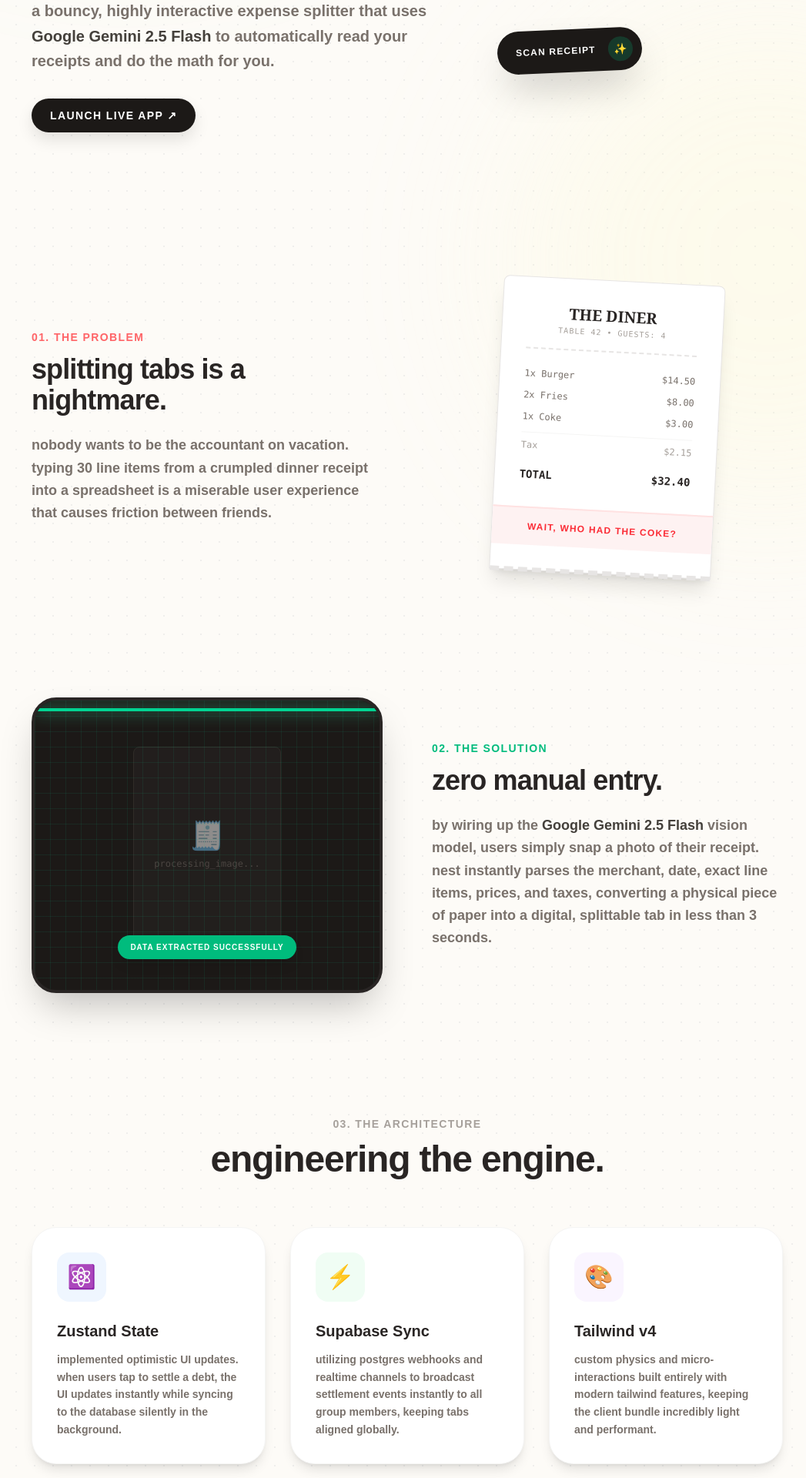
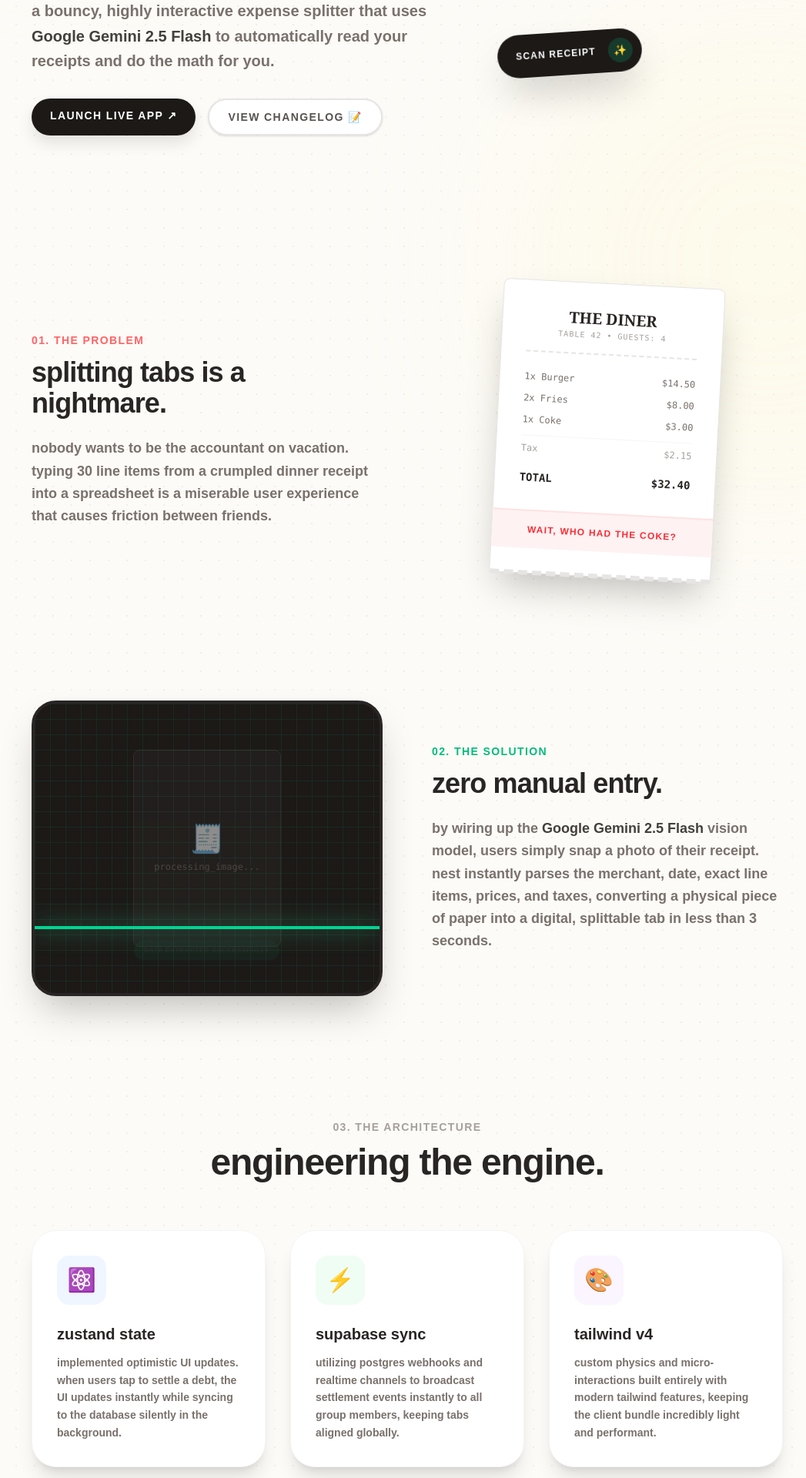
Before and after one commit to fernandohalim/client-porto, a Next.js app: page /projects/nest in a window 1280 px wide. Shown: the part 460-2380 px from the top of the page at 77% size, without its empty margins (111-1158 px from the left). Built offline with nearby package versions, Linux system fonts and the light colour scheme.

Commit message:
fix animation

```diff
--- /dev/null
+++ b/global.d.ts
@@ -0,0 +1 @@
+declare module '*.css';
--- a/src/app/projects/nest/page.tsx
+++ b/src/app/projects/nest/page.tsx
@@ -2,15 +2,44 @@
 
 import { motion, Variants } from "framer-motion";
 import Link from "next/link";
+import { useEffect } from "react";
 
 export default function NestCaseStudy() {
-  // variants for staggered animations
+  // force scroll to top instantly on mount to prevent router scroll jank
+  useEffect(() => {
+    document.documentElement.classList.remove("scroll-smooth");
+    window.scrollTo(0, 0);
+
+    const timer = setTimeout(() => {
+      document.documentElement.classList.add("scroll-smooth");
+    }, 100);
+
+    // THE CLEANUP: when leaving this page, remove the forced white background
+    // so the layout can smoothly crossfade back to black!
+    return () => {
+      clearTimeout(timer);
+      const layout = document.getElementById("global-layout");
+      if (layout) {
+        layout.style.transition = ""; // restore tailwind's transition
+        layout.style.backgroundColor = ""; // clear the forced color
+      }
+    };
+  }, []);
+
+  // upgraded wild 3d spring variants
   const fadeUp: Variants = {
-    hidden: { opacity: 0, y: 30 },
+    hidden: { opacity: 0, y: 50, scale: 0.9, rotateX: 20 },
     visible: {
       opacity: 1,
       y: 0,
-      transition: { type: "spring", stiffness: 300, damping: 24 },
+      scale: 1,
+      rotateX: 0,
+      transition: {
+        type: "spring",
+        stiffness: 250,
+        damping: 18,
+        mass: 0.8,
+      },
     },
   };
 
@@ -19,16 +48,21 @@ export default function NestCaseStudy() {
       className="min-h-screen bg-[#fdfbf7] text-stone-800 font-sans selection:bg-emerald-200 selection:text-emerald-900 pb-32 relative overflow-hidden"
       style={{ fontFamily: "'Geist', sans-serif" }}
     >
-      {/* --- organic background textures --- */}
-      <div className="absolute inset-0 z-0 pointer-events-none overflow-hidden flex items-start justify-center">
+      {/* --- organic background textures (now these fade in, but the solid background is instant!) --- */}
+      <motion.div
+        initial={{ opacity: 0 }}
+        animate={{ opacity: 1 }}
+        transition={{ duration: 0.6 }}
+        className="absolute inset-0 z-0 pointer-events-none overflow-hidden flex items-start justify-center"
+      >
         {/* subtle dot grid */}
-        <div className="absolute inset-0 bg-[radial-gradient(#e5e5e5_1px,transparent_1px)] bg-size-[24px_24px] opacity-60"></div>
+        <div className="absolute inset-0 bg-[radial-gradient(#e5e5e5_1px,transparent_1px)] bg-[size:24px_24px] opacity-60"></div>
 
         {/* massive breathing gradient orbs */}
         <motion.div
           animate={{ scale: [1, 1.05, 1], opacity: [0.3, 0.5, 0.3] }}
           transition={{ duration: 8, repeat: Infinity, ease: "easeInOut" }}
-          className="absolute -top-[20%] -left-[10%] w-200 h-200 bg-emerald-200/40 rounded-full blur-[120px]"
+          className="absolute -top-[20%] -left-[10%] w-[800px] h-[800px] bg-emerald-200/40 rounded-full blur-[120px]"
         />
         <motion.div
           animate={{ scale: [1, 1.1, 1], opacity: [0.2, 0.4, 0.2] }}
@@ -38,16 +72,16 @@ export default function NestCaseStudy() {
             ease: "easeInOut",
             delay: 1,
           }}
-          className="absolute top-[20%] -right-[10%] w-150 h-150 bg-yellow-100/50 rounded-full blur-[100px]"
+          className="absolute top-[20%] -right-[10%] w-[600px] h-[600px] bg-yellow-100/50 rounded-full blur-[100px]"
         />
-      </div>
+      </motion.div>
 
-      <div className="max-w-5xl mx-auto px-6 pt-12 md:pt-24 relative z-10">
+      <div className="max-w-5xl mx-auto px-6 pt-12 md:pt-24 relative z-10 perspective-1000">
         {/* terminal escape hatch */}
         <motion.div
-          initial={{ opacity: 0, x: -20 }}
-          animate={{ opacity: 1, x: 0 }}
-          transition={{ delay: 0.2 }}
+          initial={{ opacity: 0, x: -40, rotateY: 10 }}
+          animate={{ opacity: 1, x: 0, rotateY: 0 }}
+          transition={{ type: "spring", delay: 0.2, stiffness: 200 }}
         >
           <Link
             href="/"
@@ -65,9 +99,10 @@ export default function NestCaseStudy() {
           <motion.div
             className="w-full md:w-3/5"
             initial="hidden"
-            animate="visible"
+            whileInView="visible"
+            viewport={{ once: false, amount: 0.3 }}
             variants={{
-              visible: { transition: { staggerChildren: 0.1 } },
+              visible: { transition: { staggerChildren: 0.15 } },
             }}
           >
             <motion.div
@@ -85,7 +120,7 @@ export default function NestCaseStudy() {
               className="text-5xl md:text-7xl font-black tracking-tighter text-stone-800 mb-6 leading-[1.1]"
             >
               how i built <br />
-              <span className="text-transparent bg-clip-text bg-linear-to-r from-emerald-600 to-teal-500">
+              <span className="text-transparent bg-clip-text bg-gradient-to-r from-emerald-600 to-teal-500">
                 nest.
               </span>{" "}
               🐣
@@ -102,14 +137,22 @@ export default function NestCaseStudy() {
               to automatically read your receipts and do the math for you.
             </motion.p>
 
-            <motion.div variants={fadeUp} className="flex gap-4">
+            <motion.div variants={fadeUp} className="flex flex-wrap gap-4">
               <a
                 href="https://nest-splitbill-app.vercel.app"
                 target="_blank"
                 rel="noreferrer"
-                className="px-6 py-3 bg-stone-900 text-white rounded-full font-black tracking-widest uppercase text-sm shadow-[0_10px_20px_rgba(0,0,0,0.1)] hover:bg-emerald-600 hover:shadow-[0_10px_20px_rgba(16,185,129,0.2)] hover:-translate-y-1 transition-all"
+                className="px-6 py-3 bg-stone-900 text-white rounded-full font-black tracking-widest uppercase text-sm shadow-[0_10px_20px_rgba(0,0,0,0.1)] hover:bg-emerald-600 hover:shadow-[0_10px_20px_rgba(16,185,129,0.2)] hover:-translate-y-1 hover:scale-105 active:scale-95 transition-all"
               >
                 launch live app ↗
+              </a>
+              <a
+                href="https://nest-splitbill-app.vercel.app/changelog"
+                target="_blank"
+                rel="noreferrer"
+                className="px-6 py-3 bg-white text-stone-600 border-2 border-stone-200 rounded-full font-black tracking-widest uppercase text-sm shadow-sm hover:border-emerald-200 hover:text-emerald-700 hover:-translate-y-1 hover:scale-105 active:scale-95 transition-all"
+              >
+                view changelog 📝
               </a>
             </motion.div>
           </motion.div>
@@ -117,9 +160,13 @@ export default function NestCaseStudy() {
           {/* Hero Floating UI Cluster */}
           <div className="w-full md:w-2/5 h-80 relative hidden md:block perspective-1000">
             <motion.div
-              animate={{ y: [0, -15, 0], rotateZ: [6, 4, 6] }}
+              animate={{
+                y: [0, -20, 0],
+                rotateZ: [6, 2, 6],
+                rotateX: [0, 10, 0],
+              }}
               transition={{ duration: 5, repeat: Infinity, ease: "easeInOut" }}
-              className="absolute top-10 right-10 bg-white border border-stone-100 shadow-xl rounded-2xl p-4 flex items-center gap-3 z-10"
+              className="absolute top-10 right-10 bg-white border border-stone-100 shadow-2xl rounded-2xl p-4 flex items-center gap-3 z-10"
             >
               <div className="w-10 h-10 rounded-full bg-emerald-100 text-emerald-600 flex items-center justify-center font-black">
                 FH
@@ -133,7 +180,11 @@ export default function NestCaseStudy() {
             </motion.div>
 
             <motion.div
-              animate={{ y: [0, 20, 0], rotateZ: [-3, -1, -3] }}
+              animate={{
+                y: [0, 25, 0],
+                rotateZ: [-3, -6, -3],
+                rotateY: [0, -10, 0],
+              }}
               transition={{
                 duration: 6,
                 repeat: Infinity,
@@ -158,9 +209,9 @@ export default function NestCaseStudy() {
           <motion.section
             initial="hidden"
             whileInView="visible"
-            viewport={{ once: true, margin: "-100px" }}
+            viewport={{ once: false, amount: 0.4 }}
             variants={{ visible: { transition: { staggerChildren: 0.2 } } }}
-            className="grid grid-cols-1 md:grid-cols-2 gap-16 items-center"
+            className="grid grid-cols-1 md:grid-cols-2 gap-16 items-center perspective-1000"
           >
             <motion.div variants={fadeUp}>
               <div className="text-red-400 font-black text-sm tracking-widest uppercase mb-3">
@@ -179,11 +230,12 @@ export default function NestCaseStudy() {
             {/* The physical receipt mock */}
             <motion.div
               variants={fadeUp}
-              className="relative flex justify-center perspective-1000"
+              className="relative flex justify-center"
             >
               <motion.div
-                whileHover={{ rotateZ: 0, scale: 1.05 }}
-                className="bg-white p-8 w-72 rounded-t-lg shadow-xl border border-stone-200 transform rotate-3"
+                whileHover={{ rotateZ: 0, scale: 1.1, y: -10 }}
+                transition={{ type: "spring", stiffness: 300, damping: 20 }}
+                className="bg-white p-8 w-72 rounded-t-lg shadow-2xl border border-stone-200 transform rotate-3"
               >
                 {/* zig-zag tear effect at bottom */}
                 <div className="absolute bottom-0 left-0 w-full border-b-[6px] border-dashed border-stone-200 translate-y-0.75"></div>
@@ -233,9 +285,9 @@ export default function NestCaseStudy() {
           <motion.section
             initial="hidden"
             whileInView="visible"
-            viewport={{ once: true, margin: "-100px" }}
+            viewport={{ once: false, amount: 0.4 }}
             variants={{ visible: { transition: { staggerChildren: 0.2 } } }}
-            className="grid grid-cols-1 md:grid-cols-2 gap-16 items-center"
+            className="grid grid-cols-1 md:grid-cols-2 gap-16 items-center perspective-1000"
           >
             {/* The laser scanner mock */}
             <motion.div
@@ -243,7 +295,7 @@ export default function NestCaseStudy() {
               className="order-2 md:order-1 relative h-96 bg-stone-900 rounded-4xl overflow-hidden border-4 border-stone-800 shadow-2xl flex items-center justify-center group"
             >
               {/* placeholder image for the receipt photo */}
-              <div className="w-48 h-64 bg-stone-800 rounded-lg border border-stone-700 flex flex-col items-center justify-center opacity-50">
+              <div className="w-48 h-64 bg-stone-800 rounded-lg border border-stone-700 flex flex-col items-center justify-center opacity-50 transform group-hover:scale-105 transition-transform duration-700">
                 <span className="text-4xl mb-2">🧾</span>
                 <span className="text-stone-500 font-mono text-xs">
                   processing_image...
@@ -253,18 +305,18 @@ export default function NestCaseStudy() {
               {/* The sweeping laser */}
               <motion.div
                 animate={{ top: ["0%", "100%", "0%"] }}
-                transition={{ duration: 3, repeat: Infinity, ease: "linear" }}
-                className="absolute left-0 w-full h-1 bg-emerald-400 shadow-[0_0_20px_rgba(52,211,153,1)] z-10"
+                transition={{ duration: 2.5, repeat: Infinity, ease: "linear" }}
+                className="absolute left-0 w-full h-1 bg-emerald-400 shadow-[0_0_30px_rgba(52,211,153,1)] z-10"
               />
 
               {/* scanning overlay grid */}
-              <div className="absolute inset-0 bg-[linear-gradient(rgba(16,185,129,0.1)_1px,transparent_1px),linear-gradient(90deg,rgba(16,185,129,0.1)_1px,transparent_1px)] bg-size-[20px_20px] pointer-events-none"></div>
+              <div className="absolute inset-0 bg-[linear-gradient(rgba(16,185,129,0.1)_1px,transparent_1px),linear-gradient(90deg,rgba(16,185,129,0.1)_1px,transparent_1px)] bg-[size:20px_20px] pointer-events-none"></div>
 
               {/* success popups */}
               <motion.div
-                animate={{ opacity: [0, 1, 0] }}
-                transition={{ duration: 3, repeat: Infinity, delay: 1.5 }}
-                className="absolute bottom-10 bg-emerald-500 text-white font-black text-[10px] uppercase tracking-widest px-4 py-2 rounded-full shadow-lg"
+                animate={{ opacity: [0, 1, 0], scale: [0.8, 1.1, 0.8] }}
+                transition={{ duration: 2.5, repeat: Infinity, delay: 1.2 }}
+                className="absolute bottom-10 bg-emerald-500 text-white font-black text-[10px] uppercase tracking-widest px-4 py-2 rounded-full shadow-[0_0_20px_rgba(16,185,129,0.5)]"
               >
                 data extracted successfully
               </motion.div>
@@ -294,8 +346,9 @@ export default function NestCaseStudy() {
           <motion.section
             initial="hidden"
             whileInView="visible"
-            viewport={{ once: true, margin: "-100px" }}
-            variants={{ visible: { transition: { staggerChildren: 0.1 } } }}
+            viewport={{ once: false, amount: 0.3 }}
+            variants={{ visible: { transition: { staggerChildren: 0.15 } } }}
+            className="perspective-1000"
           >
             <motion.div variants={fadeUp} className="text-center mb-16">
               <div className="text-stone-400 font-black text-sm tracking-widest uppercase mb-3">
@@ -310,14 +363,14 @@ export default function NestCaseStudy() {
               {/* Card 1: Zustand */}
               <motion.div
                 variants={fadeUp}
-                whileHover={{ y: -10, scale: 1.02 }}
-                className="bg-white p-8 rounded-4xl shadow-lg border border-stone-100 hover:border-blue-200 transition-colors group"
+                whileHover={{ y: -15, scale: 1.05, rotateX: 5 }}
+                className="bg-white p-8 rounded-4xl shadow-xl border border-stone-100 hover:border-blue-200 transition-all duration-300 group"
               >
-                <div className="w-16 h-16 rounded-2xl bg-blue-50 text-blue-500 flex items-center justify-center text-3xl mb-6 group-hover:scale-110 transition-transform">
+                <div className="w-16 h-16 rounded-2xl bg-blue-50 text-blue-500 flex items-center justify-center text-3xl mb-6 group-hover:scale-125 group-hover:rotate-12 transition-transform duration-300">
                   ⚛️
                 </div>
                 <h3 className="font-black text-xl text-stone-800 mb-3">
-                  Zustand State
+                  zustand state
                 </h3>
                 <p className="text-sm font-bold text-stone-500 leading-relaxed">
                   implemented optimistic UI updates. when users tap to settle a
@@ -329,14 +382,14 @@ export default function NestCaseStudy() {
               {/* Card 2: Supabase */}
               <motion.div
                 variants={fadeUp}
-                whileHover={{ y: -10, scale: 1.02 }}
-                className="bg-white p-8 rounded-4xl shadow-lg border border-stone-100 hover:border-green-200 transition-colors group"
+                whileHover={{ y: -15, scale: 1.05, rotateX: 5 }}
+                className="bg-white p-8 rounded-4xl shadow-xl border border-stone-100 hover:border-green-200 transition-all duration-300 group"
               >
-                <div className="w-16 h-16 rounded-2xl bg-green-50 text-green-500 flex items-center justify-center text-3xl mb-6 group-hover:scale-110 transition-transform">
+                <div className="w-16 h-16 rounded-2xl bg-green-50 text-green-500 flex items-center justify-center text-3xl mb-6 group-hover:scale-125 group-hover:-rotate-12 transition-transform duration-300">
                   ⚡
                 </div>
                 <h3 className="font-black text-xl text-stone-800 mb-3">
-                  Supabase Sync
+                  supabase sync
                 </h3>
                 <p className="text-sm font-bold text-stone-500 leading-relaxed">
                   utilizing postgres webhooks and realtime channels to broadcast
@@ -348,14 +401,14 @@ export default function NestCaseStudy() {
               {/* Card 3: Tailwind */}
               <motion.div
                 variants={fadeUp}
-                whileHover={{ y: -10, scale: 1.02 }}
-                className="bg-white p-8 rounded-4xl shadow-lg border border-stone-100 hover:border-purple-200 transition-colors group"
+                whileHover={{ y: -15, scale: 1.05, rotateX: 5 }}
+                className="bg-white p-8 rounded-4xl shadow-xl border border-stone-100 hover:border-purple-200 transition-all duration-300 group"
               >
-                <div className="w-16 h-16 rounded-2xl bg-purple-50 text-purple-500 flex items-center justify-center text-3xl mb-6 group-hover:scale-110 transition-transform">
+                <div className="w-16 h-16 rounded-2xl bg-purple-50 text-purple-500 flex items-center justify-center text-3xl mb-6 group-hover:scale-125 group-hover:rotate-12 transition-transform duration-300">
                   🎨
                 </div>
                 <h3 className="font-black text-xl text-stone-800 mb-3">
-                  Tailwind v4
+                  tailwind v4
                 </h3>
                 <p className="text-sm font-bold text-stone-500 leading-relaxed">
                   custom physics and micro-interactions built entirely with
--- a/src/components/ClientLayout.tsx
+++ b/src/components/ClientLayout.tsx
@@ -20,6 +20,7 @@ export default function ClientLayout({
 
   return (
     <div
+      id="global-layout"
       className={`min-h-screen flex flex-col transition-colors duration-700 ${globalStyles}`}
     >
       <AnimatePresence>
```
Also changed, not shown: src/components/Projects.tsx (+23 -31 lines).
